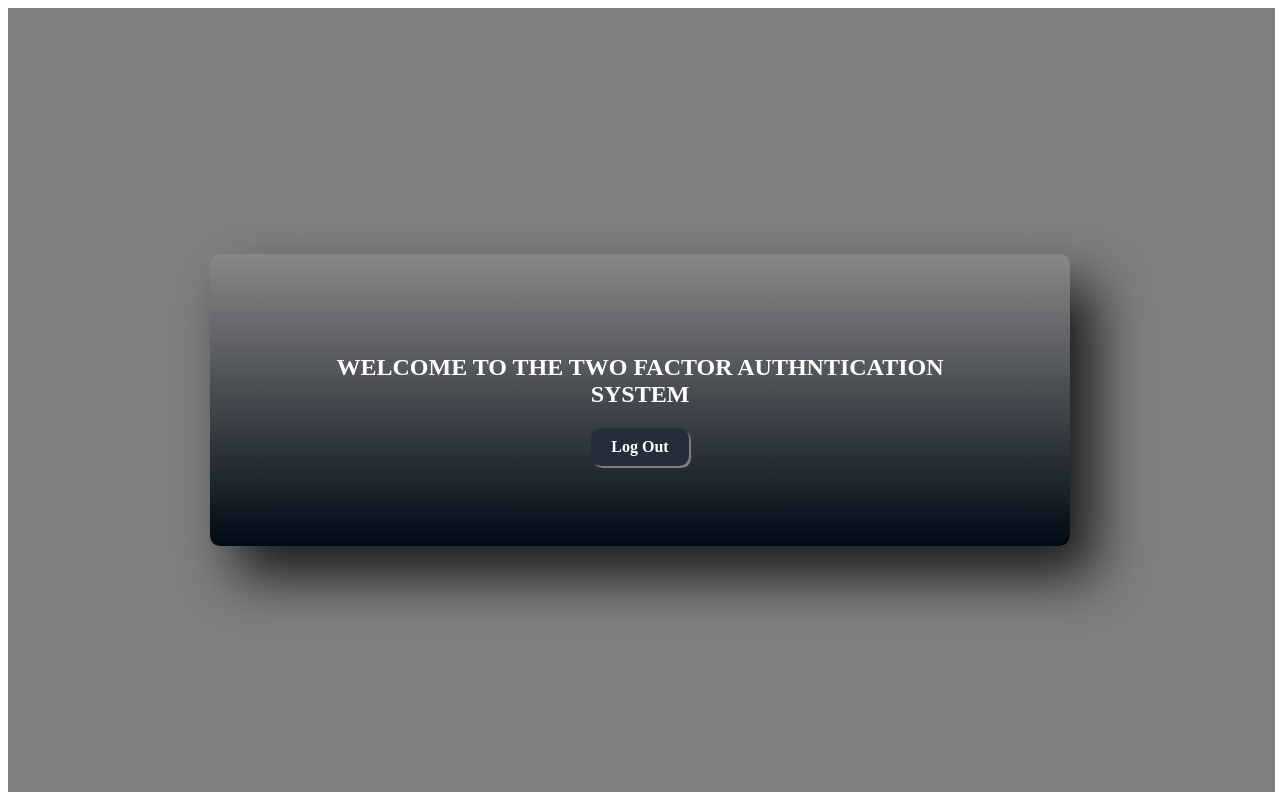
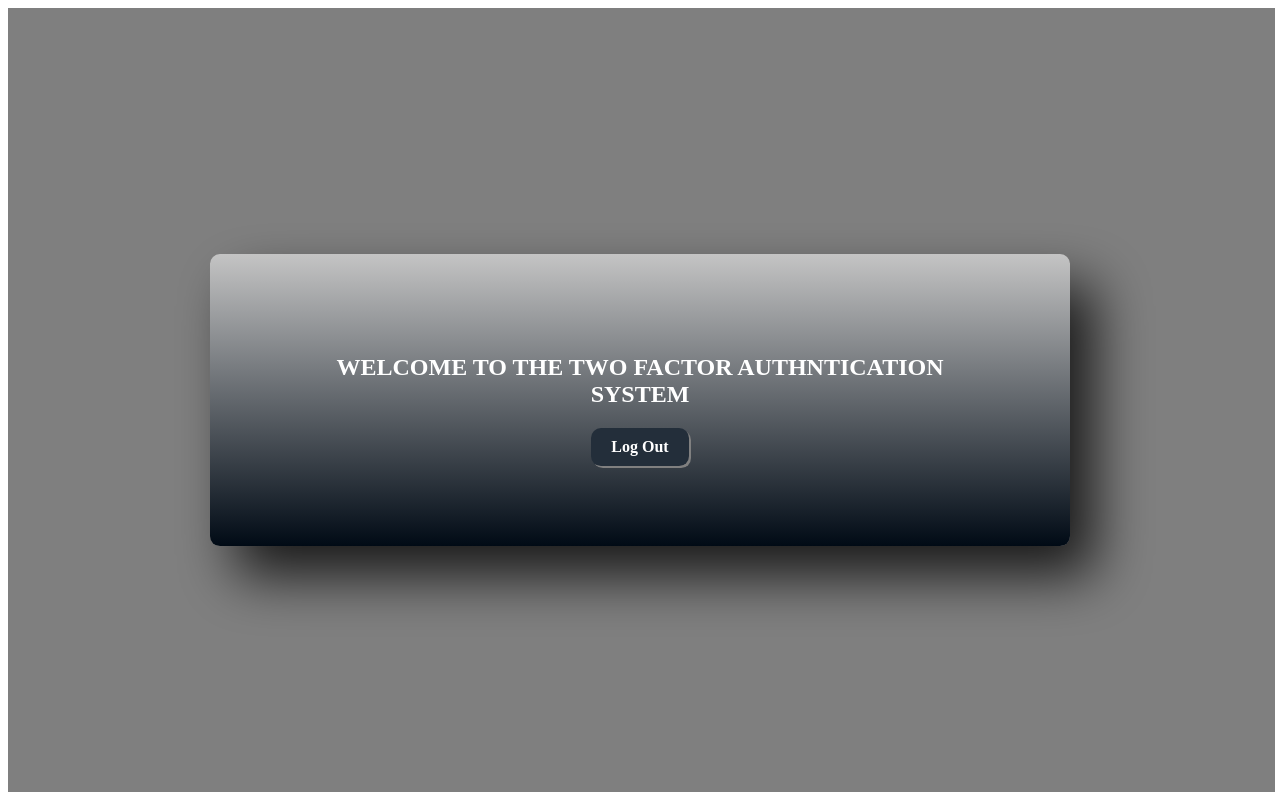
Before and after one commit to Kootin-Sanwu/Two-Factor-Authentication-System, a PHP site: page /view/home.php in a window 1280 px wide. Run offline with PHP 8.4, Linux system fonts and the light colour scheme.

Commit message:
"Updated background gradient colors in .container-16"

```diff
--- a/css/home.css
+++ b/css/home.css
@@ -24,7 +24,7 @@
 
 .container-16 {
     text-align: center;
-    background: linear-gradient(to bottom, #898888, #000a15);
+    background: linear-gradient(to bottom, #c4c4c4, #000a15);
     border-radius: 10px;
     padding: 5rem;
     color: white;
```
